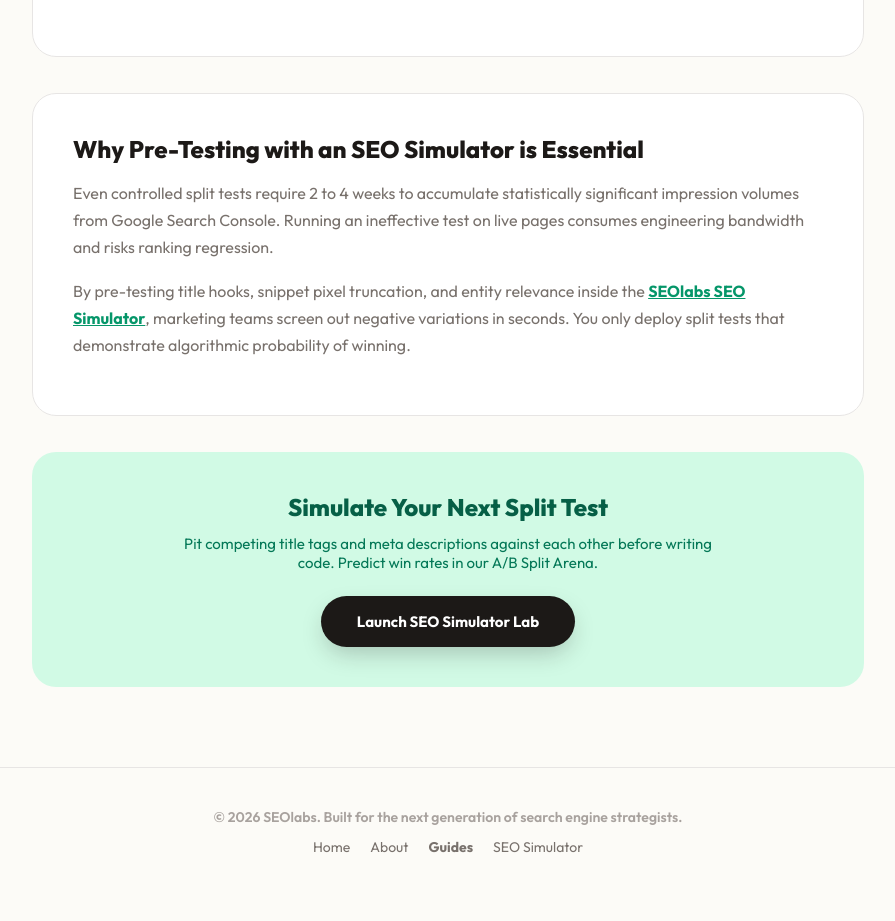
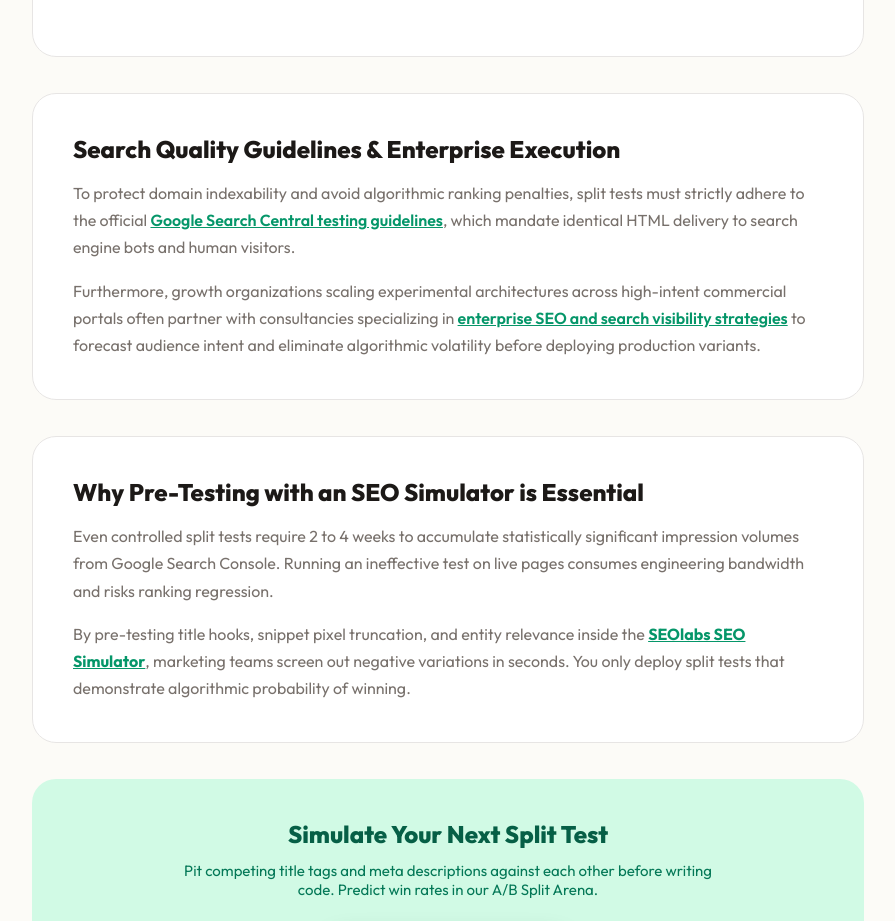
Before and after one commit to Aryanshh/SEOlabs, a Next.js app: page /guides/seo-split-testing in a window 1280 px wide. Shown: the part 1140-2061 px from the top of the page, without its empty margins (192-1087 px from the left). Before the commit the page ends 2036 px from the top, so only its background shows below. Built offline with nearby package versions, Linux system fonts and the light colour scheme.

Commit message:
feat(seo): embed outbound links to seonalabs.com and Google Search Central

```diff
--- a/src/app/guides/seo-split-testing/page.tsx
+++ b/src/app/guides/seo-split-testing/page.tsx
@@ -187,12 +187,42 @@ export default function SeoSplitTestingGuide() {
 
           <section style={{ background: 'var(--cl-surface)', padding: '40px', borderRadius: 'var(--radius-lg)', border: '1px solid var(--cl-stone-200)', marginBottom: '36px' }}>
             <h2 style={{ fontSize: '24px', fontWeight: 800, marginBottom: '16px', color: 'var(--cl-stone-900)' }}>
+              Search Quality Guidelines &amp; Enterprise Execution
+            </h2>
+            <p style={{ color: 'var(--cl-stone-500)', lineHeight: 1.7, fontSize: '16px', marginBottom: '16px' }}>
+              To protect domain indexability and avoid algorithmic ranking penalties, split tests must strictly adhere to the official{' '}
+              <a
+                href="https://developers.google.com/search/docs/crawling-indexing/testing-sites-for-google-search"
+                target="_blank"
+                rel="noopener noreferrer"
+                style={{ color: 'var(--cl-emerald)', fontWeight: 600, textDecoration: 'underline' }}
+              >
+                Google Search Central testing guidelines
+              </a>
+              , which mandate identical HTML delivery to search engine bots and human visitors.
+            </p>
+            <p style={{ color: 'var(--cl-stone-500)', lineHeight: 1.7, fontSize: '16px' }}>
+              Furthermore, growth organizations scaling experimental architectures across high-intent commercial portals often partner with consultancies specializing in{' '}
+              <a
+                href="https://seonalabs.com"
+                target="_blank"
+                rel="noopener noreferrer"
+                style={{ color: 'var(--cl-emerald)', fontWeight: 600, textDecoration: 'underline' }}
+              >
+                enterprise SEO and search visibility strategies
+              </a>{' '}
+              to forecast audience intent and eliminate algorithmic volatility before deploying production variants.
+            </p>
+          </section>
+
+          <section style={{ background: 'var(--cl-surface)', padding: '40px', borderRadius: 'var(--radius-lg)', border: '1px solid var(--cl-stone-200)', marginBottom: '36px' }}>
+            <h2 style={{ fontSize: '24px', fontWeight: 800, marginBottom: '16px', color: 'var(--cl-stone-900)' }}>
               Why Pre-Testing with an SEO Simulator is Essential
             </h2>
             <p style={{ color: 'var(--cl-stone-500)', lineHeight: 1.7, fontSize: '16px', marginBottom: '16px' }}>
               Even controlled split tests require 2 to 4 weeks to accumulate statistically significant impression volumes from Google Search Console. Running an ineffective test on live pages consumes engineering bandwidth and risks ranking regression.
             </p>
-            <p style={{ color: 'var(--cl-stone-500)', lineHeight: 1.7, fontSize: '16px', marginBottom: '16px' }}>
+            <p style={{ color: 'var(--cl-stone-500)', lineHeight: 1.7, fontSize: '16px' }}>
               By pre-testing title hooks, snippet pixel truncation, and entity relevance inside the{' '}
               <Link href="/" style={{ color: 'var(--cl-emerald)', fontWeight: 700, textDecoration: 'underline' }}>
                 SEOlabs SEO Simulator
```
